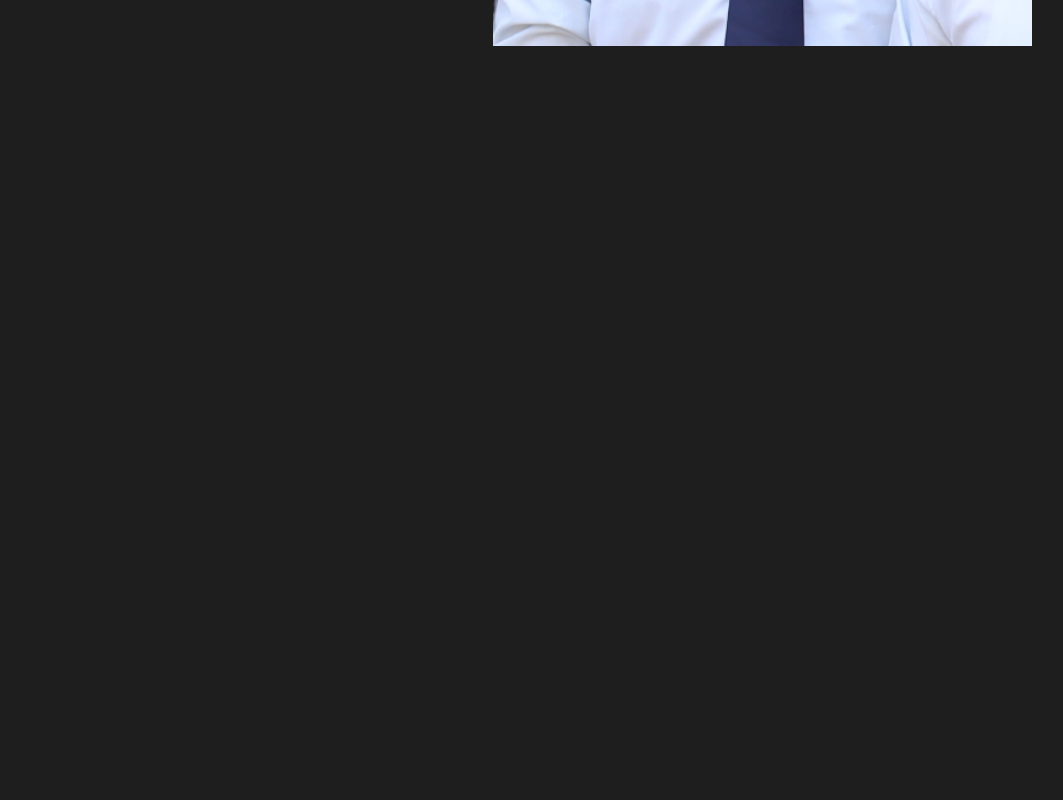
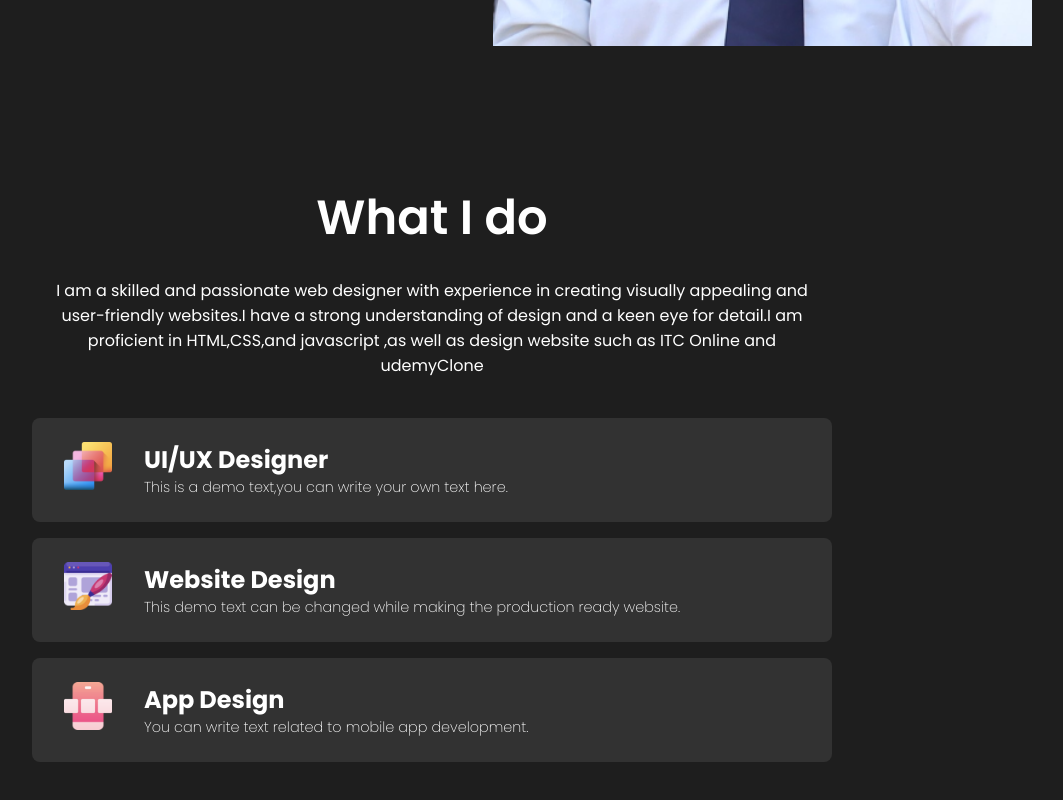
Before and after one commit to 123-SHIVA/My_Portfolio, a React (Create React App) app: page / in a window 1280 px wide. Shown: the part 746-1546 px from the top of the page, without its empty margins (208-1271 px from the left). Before the commit the page ends 880 px from the top, so only its background shows below. Built offline with nearby package versions, Linux system fonts and the light colour scheme.

Commit message:
Skills page completed

```diff
--- a/src/App.js
+++ b/src/App.js
@@ -1,10 +1,12 @@
 import Navbar from "./components/navbar/Navbar";
 import Intro from "./components/Intro/Intro";
+import Skill from "./components/Skills/Skill";
 function App() {
   return (
     <div className="App">
   <Navbar/>
   <Intro/>
+  <Skill/>
 
     </div>
   );
--- a/src/components/Skills/Skill.js
+++ b/src/components/Skills/Skill.js
@@ -1,11 +1,47 @@
 import React from 'react'
 import './skill.css';
+import UIDesign from "../../assets/assets/ui-design.png"
+import WebDesign from "../../assets/assets/website-design.png"
+import AppDesign from "../../assets/assets/app-design.png"
+
+let data=[
+    {
+        img:UIDesign,
+        text:"UI/UX Designer",
+        para:"This is a demo text,you can write your own text here.",
+    },
+    {
+        img:WebDesign,
+        text:"Website Design",
+        para:"This demo text can be changed while making the production ready website."
+    },
+    {
+        img:AppDesign,
+        text:"App Design",
+        para:"You can write text related to mobile app development."
+    }
+]
 
 const Skill = () => {
   return (
-    <div>
+   <section id='skills'>
+    <span className='skillTitle'>What I do</span>
+    <span className='skillDesc'>
+        I am a skilled and passionate web designer with experience in creating visually appealing and user-friendly websites.I have a strong understanding of design and a keen eye for detail.I am proficient in HTML,CSS,and javascript ,as well as design website such as ITC Online and udemyClone
+    </span>
+    <div className='skillBars'>
+    {data.map((item, index) => (
+    <div key={index} className='skillBar'>
+        <img src={item.img} alt='Sorry!' className='skillBarImg'/>
+        <div className='skillBarText'>
+            <h2>{item.text}</h2>
+            <p>{item.para}</p>
+        </div>
+    </div>
+))}
 
     </div>
+   </section>
   )
 }
 
--- a/src/components/Skills/skill.css
+++ b/src/components/Skills/skill.css
@@ -0,0 +1,66 @@
+#skills{
+    overflow: hidden;
+    width:100vw;
+    max-width: 65rem;
+    display: flex;
+    flex-direction: column;
+    align-items: center;
+    justify-content: center;
+    text-align: center;
+    margin: 0 auto;
+}
+.skillTitle{
+    font-size: 3rem;
+    font-weight: 600;
+    padding-top: 3rem;
+    margin-bottom: 1.5rem;
+}
+.skillDesc{
+    font-weight: 400;
+    font-size: 1rem;
+    max-width: 51rem;
+    padding: 0 2rem;
+}
+.skillBars{
+    margin: 1.5rem;
+    width: 100vw;
+    max-width: 80%;
+    text-align:left;
+}
+.skillBar{
+    display: flex;
+    margin: 1rem;
+    padding: 1.5rem 2rem;
+    border-radius: 0.5rem;
+    background: rgb(50 50 50);
+
+}
+.skillBarImg{
+    object-fit: cover;
+    height: 3rem;
+    width: 3rem;
+    margin-right:2rem;
+
+}
+.skillBarText>p{
+   font-size: 0.9rem;
+   font-weight: 200;
+}
+
+@media screen and (max-width:720px){
+    .skillBarText>p{
+        font-size: 2vw;
+    }
+}
+@media screen and (max-width:480px){
+    .skillBarText>p{
+        font-size: 3vw;
+    }
+    .skillBarImg{
+        height: 2.25rem;
+        width: 2.25rem;
+    }
+    .skillBarText>h2{
+        font-size: 5vw;
+    }
+}
--- a/src/components/navbar/navbar.css
+++ b/src/components/navbar/navbar.css
@@ -1,4 +1,5 @@
 .navbar{
+    background: rgb(30,30, 30);
     height: 5rem;
     max-width: 75rem;
     width: 100vw;
```
